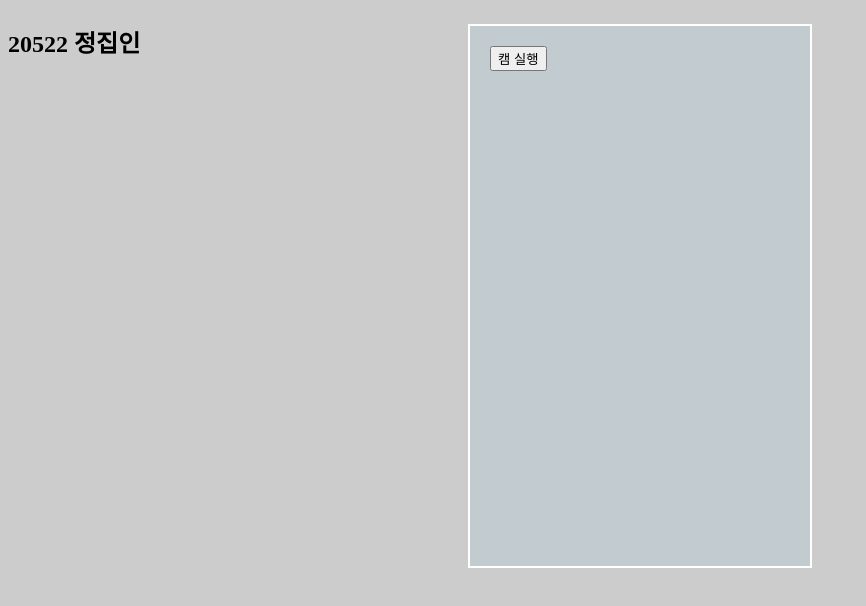
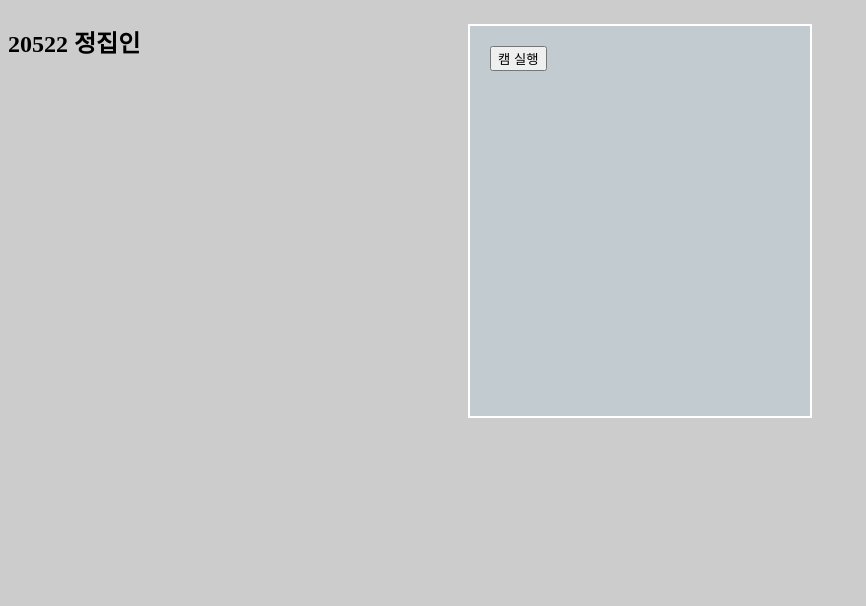
Before and after one commit to jaban0424/My-MaskOn-World, a plain HTML site: page index.html in a window 1280 px wide. Shown: the part 88-694 px from the top of the page, without its empty margins (0-866 px from the left). Drawn offline with Linux system fonts and the light colour scheme.

Commit message:
Update stylesheet.css

```diff
--- a/css/stylesheet.css
+++ b/css/stylesheet.css
@@ -18,7 +18,7 @@
 #square {
     border: white solid 2px;
     position:absolute;
-    width: 300px; height: 500px;
+    width: 300px; height: 350px;
     left: 0; right: 0;
     margin-left:auto; margin-right:auto;
     padding: 20px;
```
